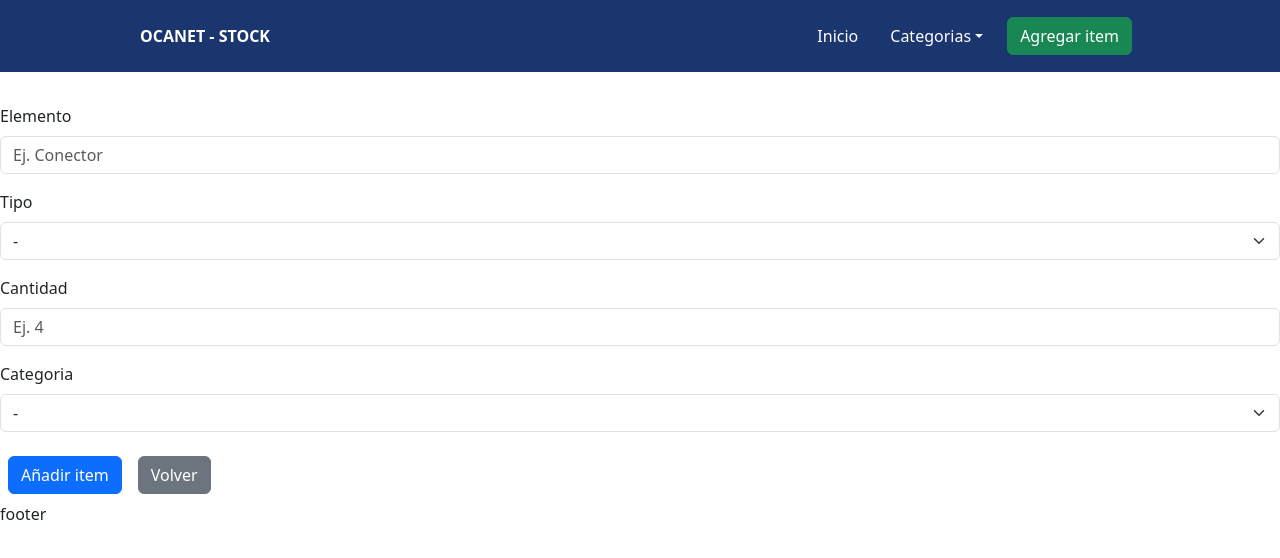
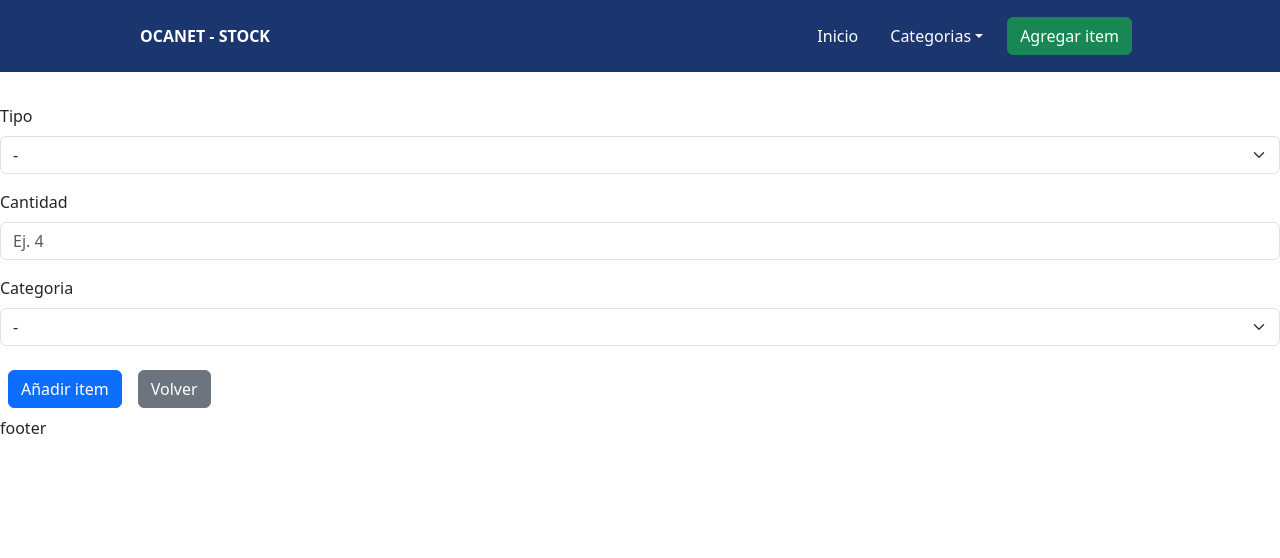
Before and after one commit to SantiDure/stock-cable, a React (Create React App) app: page /nuevo-item in a window 1280 px wide. Shown: the top 558 px of the page. Built offline with nearby package versions, Linux system fonts and the light colour scheme.

Commit message:
prueba commit

```diff
--- a/src/components/FormularioEditarItem/FormularioEditarItem.jsx
+++ b/src/components/FormularioEditarItem/FormularioEditarItem.jsx
@@ -1,9 +1,32 @@
-import { useState } from "react";
+import { useEffect, useState } from "react";
 import Swal from "sweetalert2";
 import { doc, updateDoc } from "firebase/firestore";
+import { getDocs, collection } from "firebase/firestore";
+
 import { db } from "../../config/firebase";
 function FormularioEditarItem({ id, edit, setEdit }) {
   const [newCantidad, setNewCantidad] = useState();
+
+  const [loading, setLoading] = useState(true);
+  const [stock, setStock] = useState([]);
+  const itemCollectionRef = collection(db, "stock");
+
+  const getData=()=>{
+    getDocs(itemCollectionRef)
+      .then(async (response) => {
+        const filteredData = response.docs.map((doc) => ({
+          ...doc.data(),
+          id: doc.id,
+        }));
+        setStock(filteredData);
+        setLoading(false);
+      })
+
+      .catch((error) => {
+        console.log(error);
+      })
+
+  }
 
   const handleUpdateItem = () => {
     if (!newCantidad) {
@@ -12,17 +35,21 @@ function FormularioEditarItem({ id, edit, setEdit }) {
         icon: "error",
       });
     } else {
+
       updateDoc(doc(db, "stock", id), {
         cantidad: newCantidad
       });
-
       Swal.fire({
         title: "Item actualizado",
         icon: "info",
       });
       setEdit(false);
+
+
     }
   };
+
+useEffect(()=>getData(),[edit])
 
   return (
     <>
--- a/src/components/Home/Home.jsx
+++ b/src/components/Home/Home.jsx
@@ -8,7 +8,8 @@ function Home() {
   const [loading, setLoading] = useState(true);
   const [stock, setStock] = useState([]);
   const itemCollectionRef = collection(db, "stock");
-  useEffect(() => {
+
+  const getData=()=>{
     getDocs(itemCollectionRef)
       .then(async (response) => {
         const filteredData = response.docs.map((doc) => ({
@@ -21,8 +22,13 @@ function Home() {
 
       .catch((error) => {
         console.log(error);
-      });
-  }, []);
+      })
+
+  }
+
+  useEffect(()=>
+  getData()
+  , []);
 
   if (loading) {
     return <p>Cargando...</p>;
--- a/src/pages/FormularioNuevoItem/FormularioNuevoItem.jsx
+++ b/src/pages/FormularioNuevoItem/FormularioNuevoItem.jsx
@@ -6,19 +6,17 @@ import Swal from "sweetalert2";
 function FormularioNuevoItem() {
   const [cantidad, setCantidad] = useState("");
   const [categoria, setCategoria] = useState("");
-  const [elemento, setElemento] = useState("");
   const [tipo, setTipo] = useState("");
   const [img, setImg] = useState();
   const nuevoItem = {
     imagen: img,
     cantidad: cantidad,
     categoria: categoria,
-    elemento: elemento,
     tipo: tipo,
   };
 
   const handleAddItem = () => {
-    if (!cantidad || !categoria || !elemento || !tipo) {
+    if (!cantidad || !categoria  || !tipo) {
       Swal.fire({
         title: "error al agregar producto",
         text: "completa todos los campos para agregar un item",
@@ -30,8 +28,7 @@ function FormularioNuevoItem() {
         Swal.fire({
           title: `Añadiste un item a la lista`,
           html: `
-                <h4>${elemento}</h4>
-                Tipo: ${tipo}<br>
+                <h4>${tipo}</h4>
                 Cantidad: ${cantidad}
                 `,
           icon: "success",
@@ -90,21 +87,7 @@ function FormularioNuevoItem() {
   return (
     <form>
       <fieldset>
-        <div className="mb-3">
-          <label htmlFor="disabledTextInput" className="form-label">
-            Elemento
-          </label>
-          <input
-            type="text"
-            id="disabledTextInput"
-            className="form-control"
-            placeholder="Ej. Conector"
-            onChange={(e) => {
-              e.preventDefault();
-              setElemento(e.target.value);
-            }}
-          />
-        </div>
+
         <div className="mb-3">
           <label htmlFor="disabledSelect" className="form-label">
             Tipo
```
Also changed, not shown: 1 other file (tests, documents, lock files or other folders).
